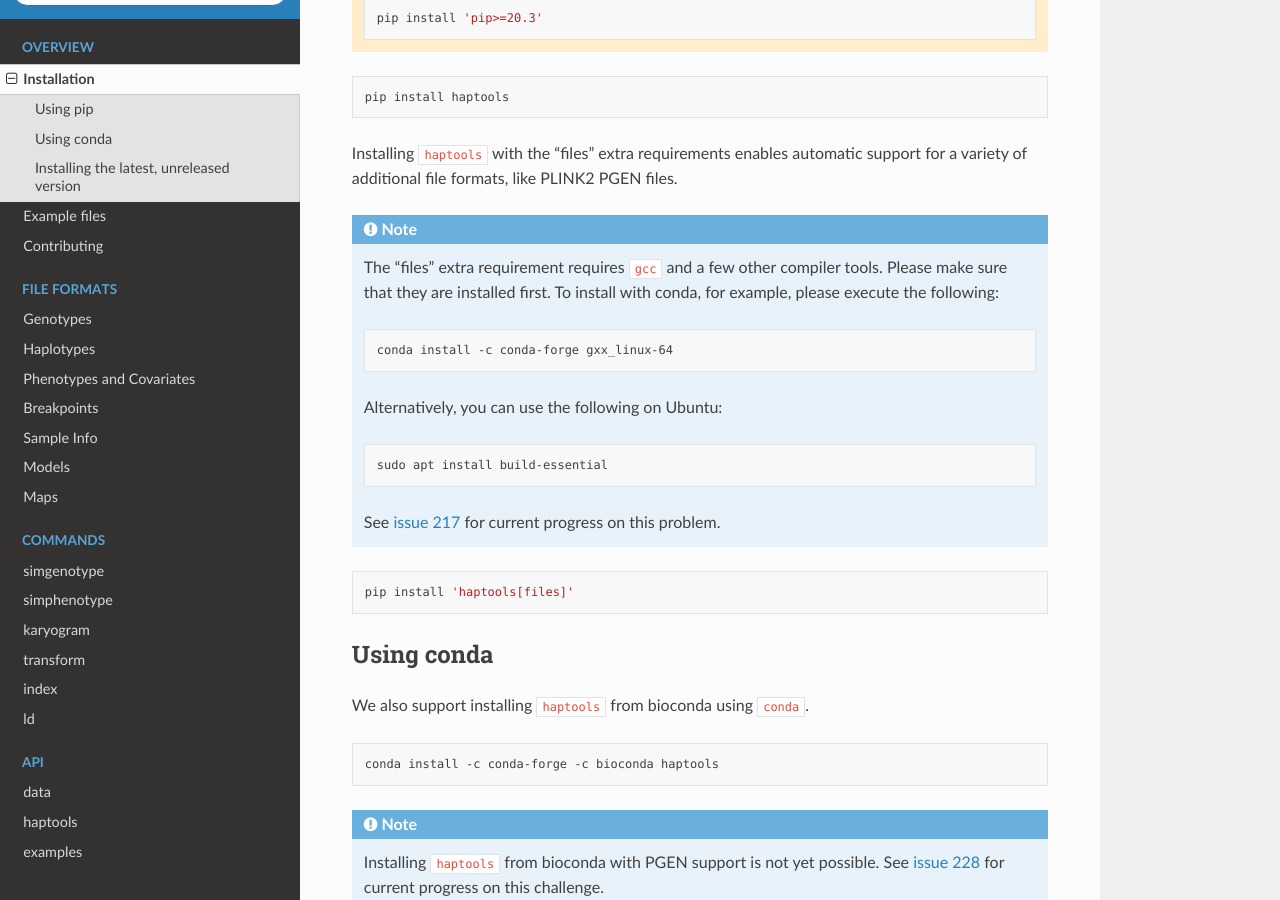
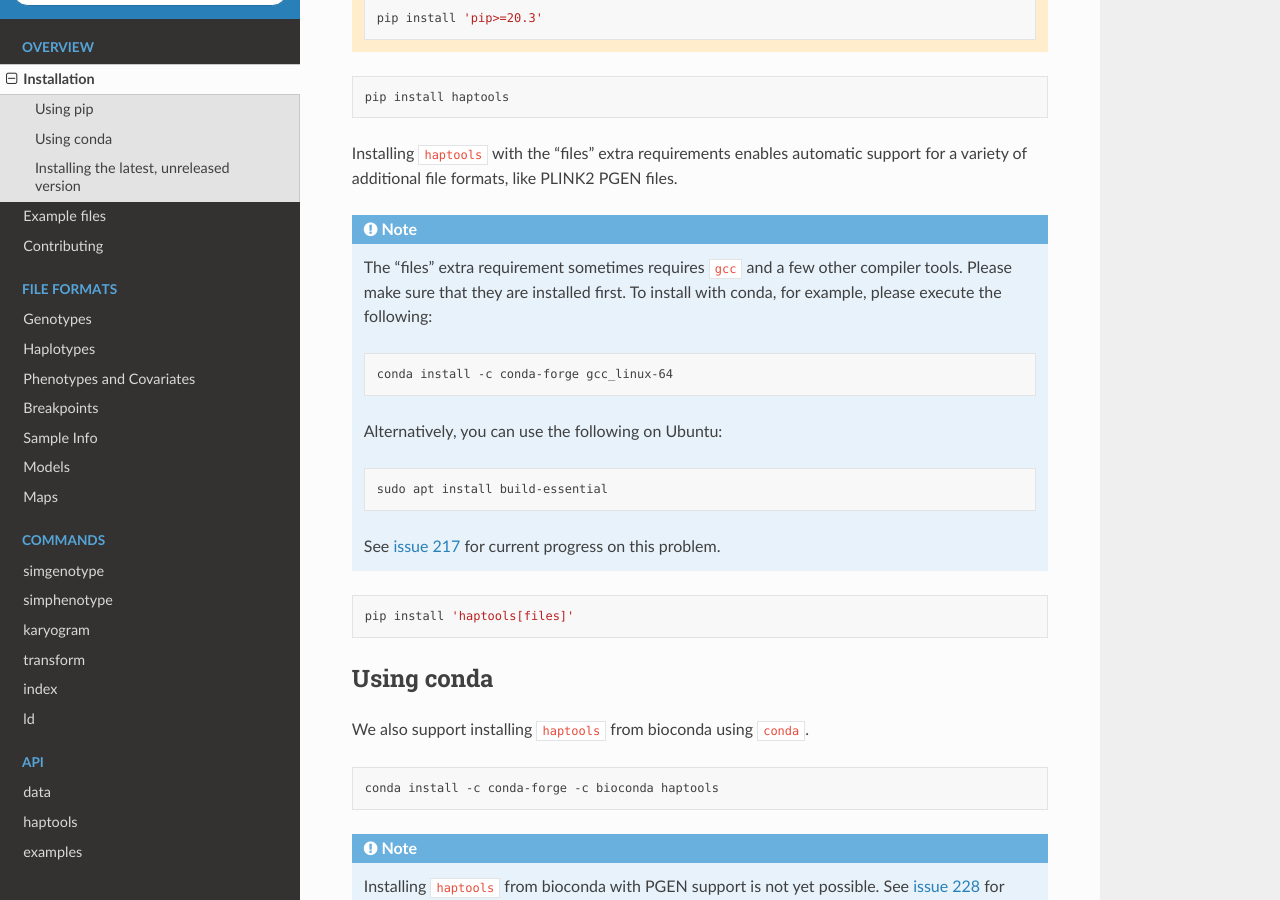
Before and after one commit to CAST-genomics/haptools, a Sphinx documentation site: the page built from docs/project_info/installation.rst, in a window 1280 px wide and 900 px high, scrolled down 358 px. Built offline with Sphinx 7.4.7 and the Read the Docs theme 2.0.0, drawn with Linux system fonts in a browser that asks for light colours.

Commit message:
update docs to install correct gcc

```diff
--- a/docs/project_info/installation.rst
+++ b/docs/project_info/installation.rst
@@ -23,11 +23,11 @@ You can install ``haptools`` from PyPI using ``pip``.
 Installing ``haptools`` with the "files" extra requirements enables automatic support for a variety of additional file formats, like PLINK2 PGEN files.
 
 .. note::
-   The "files" extra requirement requires ``gcc`` and a few other compiler tools. Please make sure that they are installed first. To install with conda, for example, please execute the following:
+   The "files" extra requirement sometimes requires ``gcc`` and a few other compiler tools. Please make sure that they are installed first. To install with conda, for example, please execute the following:
 
    .. code-block:: bash
 
-      conda install -c conda-forge gxx_linux-64
+      conda install -c conda-forge gcc_linux-64
 
    Alternatively, you can use the following on Ubuntu:
 
```
